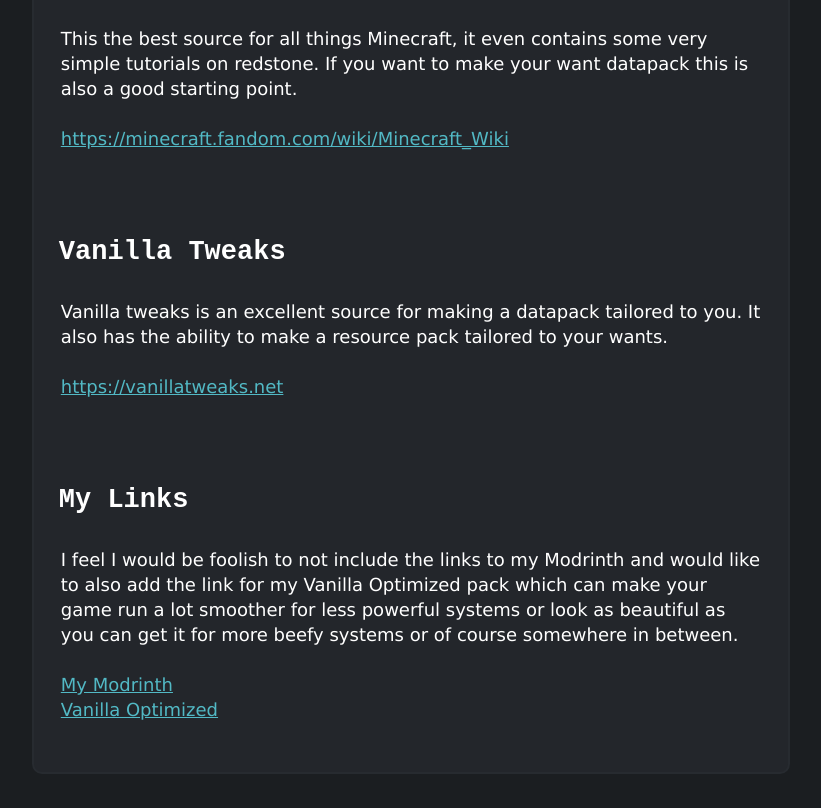
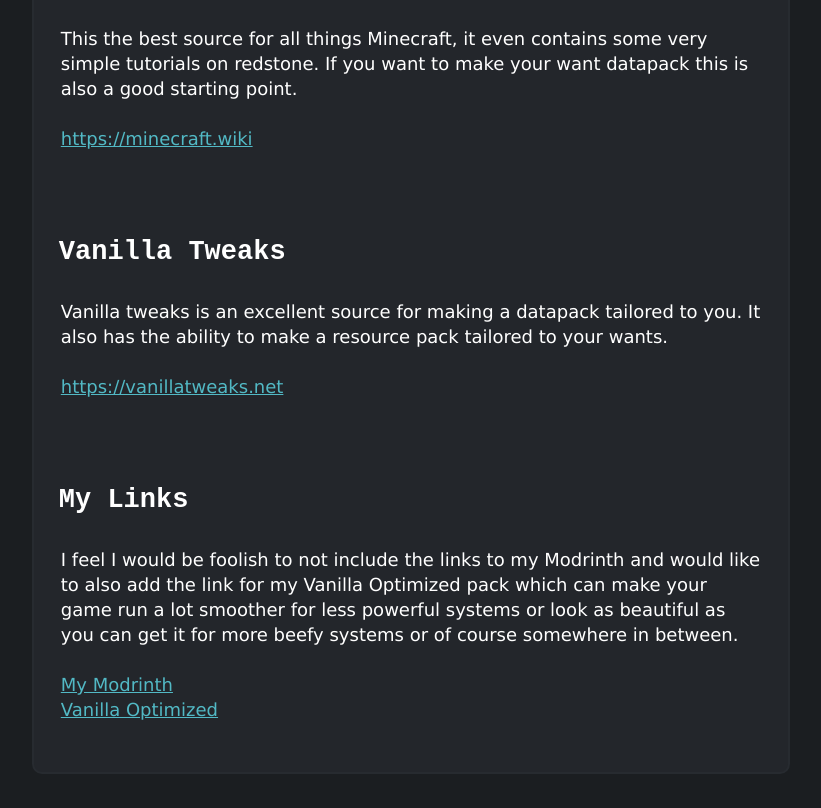
Before and after one commit to Parilia/parilia.github.io, a plain HTML site: page a/gaming/minecraft.html in a window 1280 px wide. Shown: the part 4491-5299 px from the top of the page, without its empty margins (229-1050 px from the left). Drawn offline with Linux system fonts and the light colour scheme.

Commit message:
Minecraft wiki link updated

```diff
--- a/a/gaming/minecraft.html
+++ b/a/gaming/minecraft.html
@@ -124,8 +124,7 @@
       This the best source for all things Minecraft, it even contains some very simple tutorials on redstone. If you
       want
       to make your want datapack this is also a good starting point.<br>
-      <br><a
-        href="https://minecraft.fandom.com/wiki/Minecraft_Wiki">https://minecraft.fandom.com/wiki/Minecraft_Wiki</a>
+      <br><a href="https://minecraft.wiki/">https://minecraft.wiki</a>
     </p>
     <h3>Vanilla Tweaks</h3>
     <p>
```
